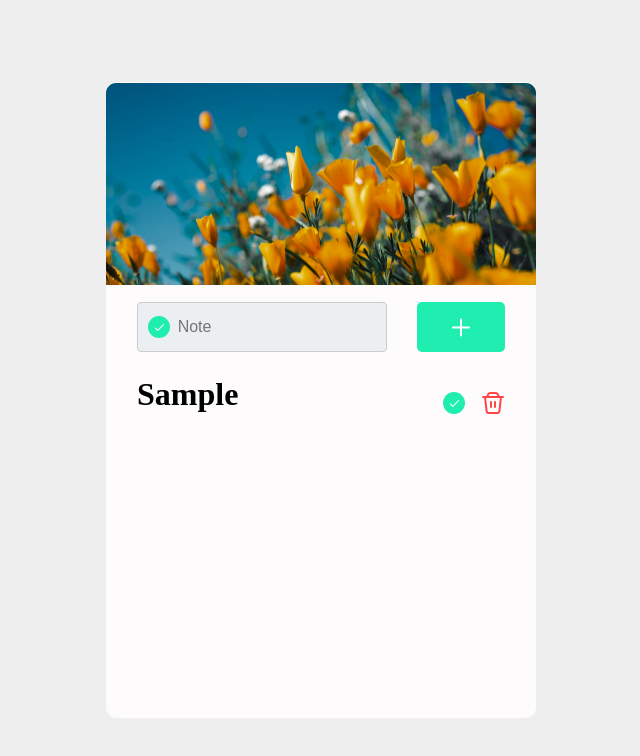
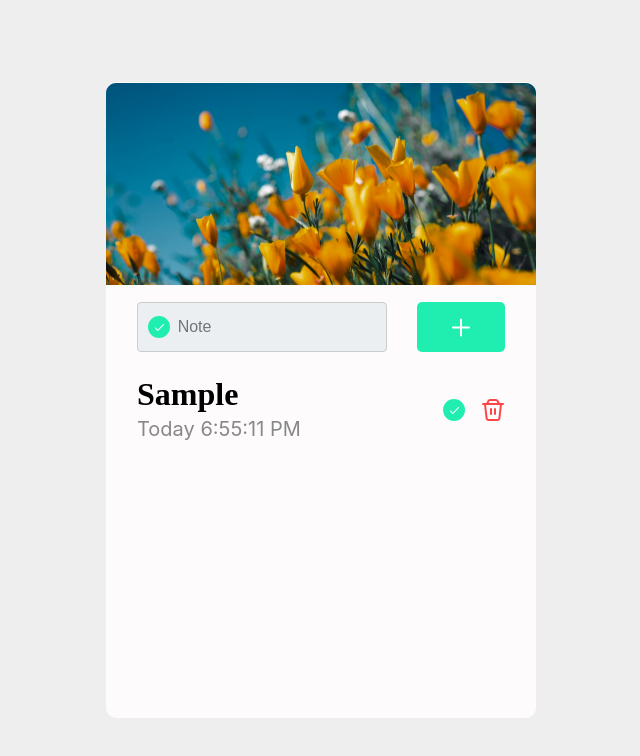
Before and after one commit to Abashidzeofficial/Todo-UI, a React (Create React App) app: page / in a window 1280 px wide. Both pictures are taken after typing "Sample" into the empty fields and a click on the button 780 px from the left and 327 px from the top of the page. Shown: the top 756 px of the page, without its empty margins (319-959 px from the left). Built offline with nearby package versions, Linux system fonts and the light colour scheme.

Commit message:
timeUpdate

```diff
--- a/src/App.js
+++ b/src/App.js
@@ -14,9 +14,19 @@ function App() {
   const [item, setItem] = useState("");
   const [todo, setTodo] = useState([]);
   const [removeTxt, setRemoveTxt] = useState(false);
+  const [time, setTime] = useState("");
+
+  // const handleTimeChange = () => {
+  //   const currentTime = new Date().toLocaleTimeString();
+  //   setTime(currentTime);
+  //   console.log(time);
+  // };
 
   return (
     <div className="wrapper">
+      {/* <p className="time" onClick={handleTimeChange}>
+        Today
+      </p> */}
       <img src={rectangle} className="logo" />
       <div className="container">
         <Header
@@ -26,6 +36,8 @@ function App() {
           setTodo={setTodo}
           removeTxt={removeTxt}
           setRemoveTxt={setRemoveTxt}
+          time={time}
+          setTime={setTime}
         />
         {/* <Results
           todo={todo}
--- a/src/components/Header.js
+++ b/src/components/Header.js
@@ -3,7 +3,16 @@ import vector from "../images/Vector.svg";
 import circle from "../images/circle.svg";
 import remove from "../images/trash.svg";
 
-function Header({ setInput, input, setTodo, todo, removeTxt, setRemoveTxt }) {
+function Header({
+  setInput,
+  input,
+  setTodo,
+  todo,
+  removeTxt,
+  setRemoveTxt,
+  time,
+  setTime,
+}) {
   const handleSubmission = (event) => {
     event.preventDefault(); //brauzerze yoveli manipulaciis dros refreshi rom agvaridos tavidan
     setInput(""); //inputshi textis chaweris shemdeg inputi suftavdeba
@@ -15,6 +24,10 @@ function Header({ setInput, input, setTodo, todo, removeTxt, setRemoveTxt }) {
       completed: false,
     };
     setTodo([...todo].concat(newTodo));
+
+    const currentTime = new Date().toLocaleTimeString();
+    setTime(currentTime);
+    console.log(time);
   };
 
   const handleChange = (e) => {
@@ -47,7 +60,7 @@ function Header({ setInput, input, setTodo, todo, removeTxt, setRemoveTxt }) {
       <h1 className="result">
         {todo.map((input) => (
           <p className="id-text" key={input.id}>
-            {input.text}
+            {input.text} <h2 className="timeline"> Today {time}</h2>
             <div className="img">
               <img src={circle} className="active-circle" />
               <img
--- a/src/components/style.css
+++ b/src/components/style.css
@@ -64,7 +64,7 @@ body {
   display: flex;
   align-items: flex-end;
   justify-content: flex-end;
-  margin-top: -22px;
+  margin-top: -47px;
   gap: 15px;
 }
 
@@ -76,3 +76,17 @@ body {
   margin-top: 24px;
   gap: 34px;
 }
+.timeline {
+  color: #888;
+  font-family: Inter;
+  font-size: 20px;
+  font-style: normal;
+  font-weight: 400;
+  line-height: normal;
+  gap: 15px;
+}
+.id-text {
+  display: flex;
+  flex-direction: column;
+  gap: 4px;
+}
```
